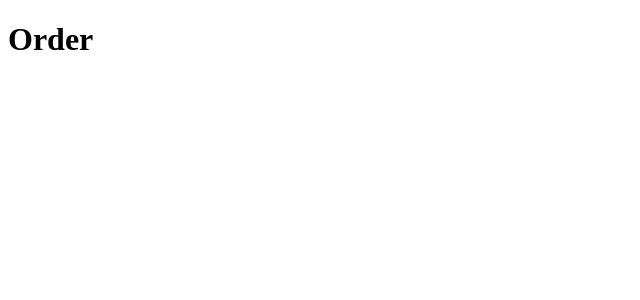
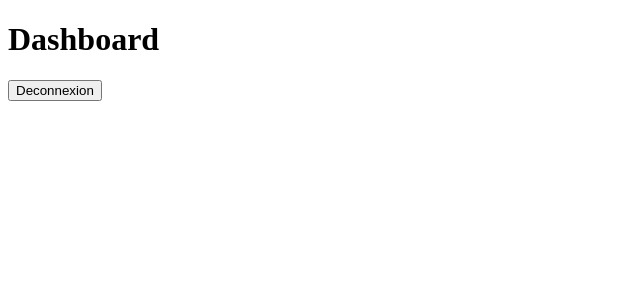
Before and after one commit to Biantuadi/crazee-burger, a React (Create React App) app: page /dashboard in a window 1280 px wide. Shown: the top 300 px of the page, without its empty margins (0-640 px from the left). Built offline with nearby package versions, Linux system fonts and the light colour scheme.

Commit message:
✨F02: ErrorPage redirection to home

```diff
--- a/src/components/Pages/dashboard/DashboardPage.js
+++ b/src/components/Pages/dashboard/DashboardPage.js
@@ -1,5 +1,16 @@
+import { Link } from "react-router-dom";
+
 function DashboardPage() {
-  return <h1>Order</h1>;
+  return (
+    <div className="dashboard">
+      <header>
+        <h1>Dashboard</h1>
+        <Link to={"/"}>
+          <button>Deconnexion</button>
+        </Link>
+      </header>
+    </div>
+  );
 }
 
 export default DashboardPage;
--- a/src/components/Pages/errors/ErrorPage.js
+++ b/src/components/Pages/errors/ErrorPage.js
@@ -1,7 +1,17 @@
 import React from "react";
+import { Link } from "react-router-dom";
 
 function ErrorPage() {
-  return <h1>Erros</h1>;
+  return (
+    <div className="dashboard">
+      <header>
+        <h1>Error</h1>
+        <Link to={"/"}>
+          <button>Retourner vers la page Acceuil</button>
+        </Link>
+      </header>
+    </div>
+  );
 }
 
 export default ErrorPage;
```
